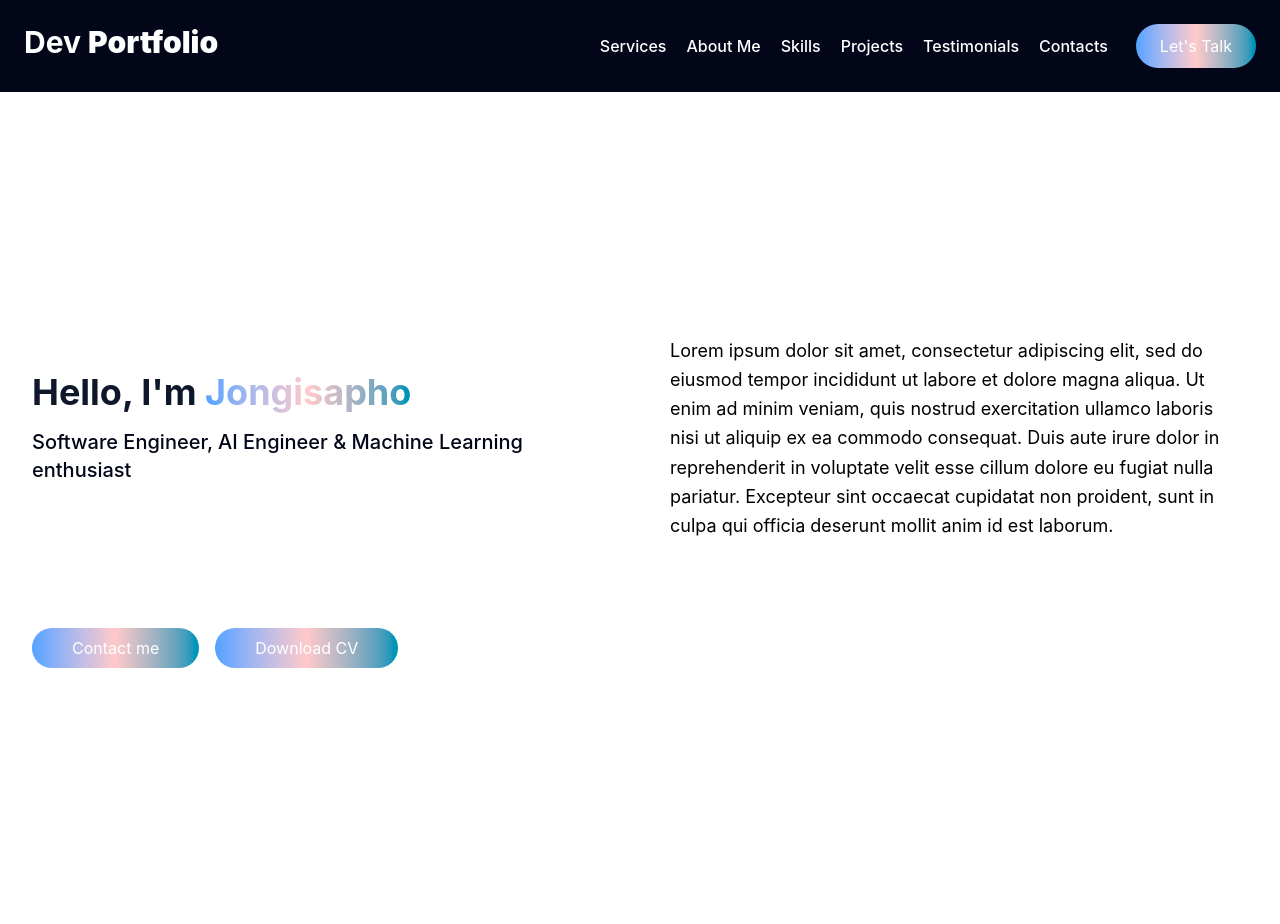
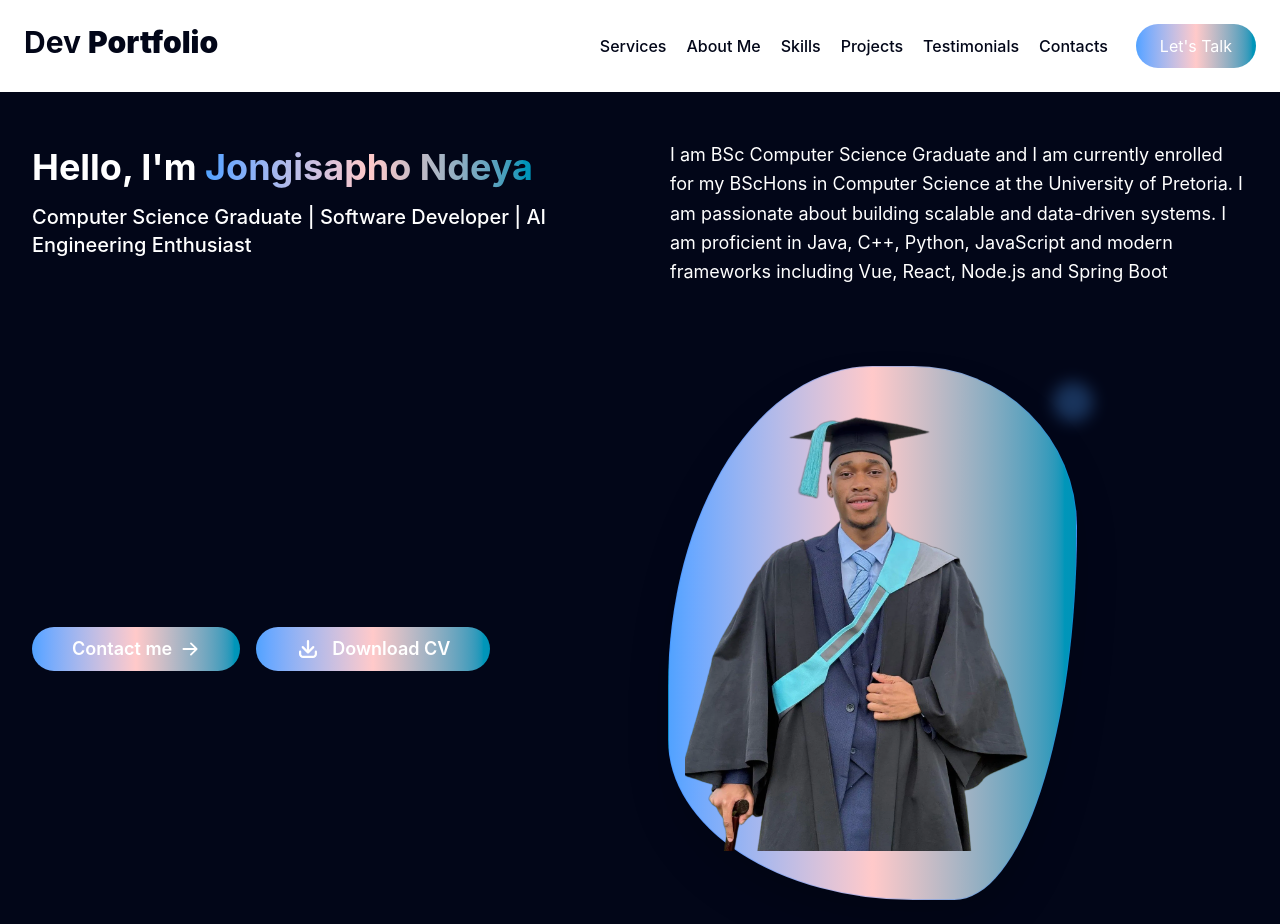
Before and after one commit to Jongisapho/Portfolio, a Vue app: page / in a window 1280 px wide. Before the commit the page ends 892 px from the top, so only its background shows below. Built offline with nearby package versions, Linux system fonts and the light colour scheme.

Commit message:
Navbar and Hero Progress

```diff
--- a/src/App.vue
+++ b/src/App.vue
@@ -1,5 +1,6 @@
 <template>
   <div class="min-h-screen bg-white">
+
     <Navbar />
     <Hero />
   </div>
@@ -12,7 +13,7 @@ import Hero from './components/Hero.vue';
 import Navbar from './components/Navbar.vue';
 
 
-import { ref, nextTick, onMounted } from 'vue';
+import { ref, nextTick, onMounted, onUnmounted } from 'vue';
 
 
 export default {
@@ -21,6 +22,14 @@ export default {
     Hero
   },
   setup() {
+    const windowWidth = ref(typeof window !== 'undefined' ? window.innerWidth : 1024)
+
+    const handleResize = () => {
+      windowWidth.value = window.innerWidth
+    }
+
+    onMounted(() => window.addEventListener('resize', handleResize))
+    onUnmounted(() => window.removeEventListener('resize', handleResize))
     const loading = ref(true)
 
     onMounted(async () => {
@@ -37,7 +46,7 @@ export default {
         loading.value = false;
       }, 800);
     });
-    return {loading};
+    return {loading, windowWidth};
   }
 }
 </script>
--- a/src/components/Hero.vue
+++ b/src/components/Hero.vue
@@ -1,41 +1,72 @@
 <template>
-    <section class="relative w-full overflow-hidden min-h-screen flex items-center">
-        <div class="w-full px-5 sm:px-8 md:px-12 lg:px-8 max-w-5xl lg:max-w-7xl mx-auto relative z-10">
+    <section class="relative w-full overflow-hidden min-h-screen flex items-center pt-7 bg-slate-950">
+        <div class="text-white w-full px-5 sm:px-8 md:px-12 lg:px-8 max-w-5xl lg:max-w-7xl mx-auto relative z-10">
             <div class="grid lg:grid-cols-2 gap-10 xl:gap-14 items-center ">
-                <div class="text-slate-950 text-lg lg:text-left" data-aos="fade-right">
-                    <h1 class="text-slate-900 font-bold md:text-4xl text-3xl">
+                <div class="text-lg lg:text-left" data-aos="fade-right">
+                    <h1 class="font-bold md:text-4xl text-3xl">
                         Hello, I'm
                         <span
-                            class="text-transparent bg-clip-text bg-linear-to-r from-blue-400 via-red-200 to-cyan-600">Jongisapho</span>
+                            class="text-transparent bg-clip-text bg-linear-to-r from-blue-400 via-red-200 to-cyan-600">Jongisapho
+                            Ndeya</span>
 
                     </h1>
                     <p class="font-medium text-lg md:text-xl mt-4" data-aos="fade-right" data-aos-delay="500">
-                        Software Engineer, AI Engineer & Machine Learning enthusiast
+                        Computer Science Graduate | Software Developer | AI Engineering Enthusiast
                     </p>
                 </div>
-                <p class="text-black pt-5 text-center lg:text-left mx-auto max-w-xl text-lg leading-relaxed"
-                data-aos="fade-left">
-                    Lorem ipsum dolor sit amet, consectetur adipiscing elit, sed do eiusmod tempor incididunt ut labore et dolore magna aliqua. Ut enim ad minim veniam, quis nostrud exercitation ullamco laboris nisi ut aliquip ex ea commodo consequat. Duis aute irure dolor in reprehenderit in voluptate velit esse cillum dolore eu fugiat nulla pariatur. Excepteur sint occaecat cupidatat non proident, sunt in culpa qui officia deserunt mollit anim id est laborum.
+                <p class="pt-5 lg:text-left mx-auto max-w-xl text-lg leading-relaxed"
+                    data-aos="fade-left">
+                    I am BSc Computer Science Graduate and I am currently enrolled for my BScHons in Computer Science at
+                    the University of Pretoria.
+                    I am passionate about building scalable and data-driven systems. I am proficient in Java, C++,
+                    Python, JavaScript and modern frameworks including Vue, React, Node.js and Spring Boot
                 </p>
-                <div
-                class="flex items-center gap-4 pt-8 flex-col sm:flex-row sm:w-max sm:mx-auto lg:mx-0"
-                data-aos="fade-up"
-                data-aos-delay="300">
-                <button
-                class="px-8 md:px-10 py-2 rounded-full relative group w-full
+                <div class="flex items-center gap-4 pt-8 flex-col sm:flex-row sm:w-max sm:mx-auto lg:mx-0"
+                    data-aos="fade-up" data-aos-delay="300">
+                    <button class="px-8 md:px-10 md:py-2 py-3 rounded-full relative group w-full
                 sm:w-max flex justify-center ocerflow-hidden bg-linear-to-r from-blue-400 via-red-200 to-cyan-600
                 transition-all
                 duration-300 hover:scale-105">
-                    <span class="relative flex items-center justiofy-center text-white">
-                        Contact me
-                    </span>
-                </button>
-                <button class="px-8 md:px-10 py-2 rounded-full relative group w-full
+                        <span class="relative flex items-center justify-center text-white font-semibold text-lg">
+                            Contact me
+                            <ArrowRightIcon
+                                class="ml-2 w-5 h-5 group-hover:translate-x-2 transition-transform duration-600" />
+                        </span>
+                    </button>
+                    <button class="px-8 md:px-10 md:py-2 py-3 rounded-full relative group w-full
                 sm:w-max flex justify-center ocerflow-hidden bg-linear-to-r from-blue-400 via-red-200 to-cyan-600
                 transition-all
                 duration-300 hover:scale-105">
-                    <span class="text-white"> Download CV</span>
-                </button>
+                        <div class="flex items-center justify-center relative">
+                            <ArrowDownTrayIcon
+                                class="w-6 h-6 text-white group-hover:translate-y-1 transition-transform duration-500" />
+                            <span class="text-white pl-3 font-semibold text-lg"> Download CV</span>
+                        </div>
+                    </button>
+                </div>
+                <div class="flex items-center justify-center lg:justify-start gap-8 pt-12" data-aos="fade-up"
+                    data-aos-delay="400">
+                    <div class="lg:h-full flex justify-center lg:justify-end">
+                        <div class="relative w-full max-w-md lg:max-w-lg">
+                            <div class="relative z-10 bg-linear-to-r from-blue-400 via-red-200 to-cyan-600 shadow-2xl rounded-[50%_40%_30%_60%/60%_30%_70%_30%]
+                            p-4 backdrop-blur-sm border border-blue-500/30
+                            -translate-y-6"
+                            data-aos="zoom-in"
+                            data-aos-delay="500">
+                                <div class="rounded-xl overflow-hidden">
+                                    <img src="/hero.png" alt="Jongisapho - Software Engineer"
+                                    loading="lazy"
+                                    class="w-[500px]. h-[500px] object-contain -translate-y-8">
+
+                                </div>
+                            </div>
+                            <div class="absolute -top-2 -right-4 w-10 h-10 bg-blue-400 rounded-full blur-sm opacity-6 animate-pulse">
+
+                            </div>
+                        </div>
+
+                    </div>
+
                 </div>
 
             </div>
@@ -44,11 +75,12 @@
     </section>
 </template>
 
-<script>
+<script setup>
+import { ArrowRightIcon, ArrowDownTrayIcon } from '@heroicons/vue/16/solid';
 
-export default {
 
-}
 </script>
 
-<style></style>
+<style>
+
+</style>
--- a/src/components/Navbar.vue
+++ b/src/components/Navbar.vue
@@ -1,27 +1,27 @@
 <template>
-    <header class="flex justify-between p-6 bg-opacity-50 bg-slate-950 relative z-20">
-        <div class="text-3xl transition-all duration-500 hover:text-blue-400 font-bold bg-white bg-clip-text text-transparent">
+    <header class="flex justify-between p-6 bg-opacity-50 bg-white relative z-20">
+        <div class="text-3xl transition-all duration-500 hover:text-blue-400 font-bold bg-slate-950 bg-clip-text text-transparent">
             Dev <span class="font-black"> Portfolio </span>
         </div>
-        <div class="md:hidden z-30 ">
-            <button type="button" class="group block focus:outline-none p-2 rounded-lg bg-white
+        <div class="md:hidden z-30  ">
+            <button type="button" class="group block focus:outline-none p-2 border border-slate-300 hover:border-white rounded-lg bg-white
                 hover:bg-blue-400 transition-all duration-300" @click="isMenuOpen = !isMenuOpen">
                 <div class="relative w-6 h-6">
                     <span :class="[
                         `absolute left-0 w-6 h-0.5 bg-slate-800 transition-all
-                        duration-400 group-hover:bg-white`,
+                        duration-300 group-hover:bg-white`,
                         isMenuOpen ? 'rotate-45 top-3 ' : 'top-1'
                     ]">
                     </span>
                     <span :class="[
                         `absolute left-0 w-6 h-0.5 bg-slate-800 transition-all
-                        duration-400 group-hover:bg-white`,
+                        duration-300 group-hover:bg-white`,
                         isMenuOpen ? 'opacity-0' : 'top-3 opacity-100'
                     ]">
                     </span>
                     <span :class="[
                         `absolute left-0 w-6 h-0.5 bg-slate-800 transition-all
-                        duration-400 group-hover:bg-white`,
+                        duration-300 group-hover:bg-white`,
                         isMenuOpen ? '-rotate-45 top-3 ' : 'top-5'
                     ]">
                     </span>
@@ -30,15 +30,16 @@
         </div>
         <nav :class="[
             `fixed inset-0 z-20 flex flex-col items-center justify-center bg-slate-950 md:relative md:bg-transparent md:flex
-            md-justify-between md:flex-row` ,
-            isMenuOpen ? 'block' : 'hidden'
+            md-justify-between md:flex-row transition-all duration-200 transform`,
+            isMenuOpen ? 'opacity-100 translate-y-0 pointer-events-auto delay-300'
+                     : 'opacity-0 -translate-y-4 pointer-events-none md:opacity-100 md:translate-y-0 md:pointer-evvents-auto'
         ]">
             <ul class="flex flex-col items-center space-y-5 md:flex-row
             md:space-x-5 md:space-y-0">
                 <li v-for="item in Menu" :key="item.name" class="group relative">
                     <a :href="item.href"
-                    class="relative block text-blue-100 hover:text-blue-300
-                    transition-all duration-300 text-xl md:text-white md:text-base font-medium
+                    class="relative inline-block text-blue-100 group-hover:text-blue-300
+                    transition-all duration-300 text-xl md:text-slate-950 md:text-base font-medium
                     group"
                     @click="scrollToSection(item.href)">
                     {{ item.name }}
```
Also changed, not shown: public/hero.png (added).
